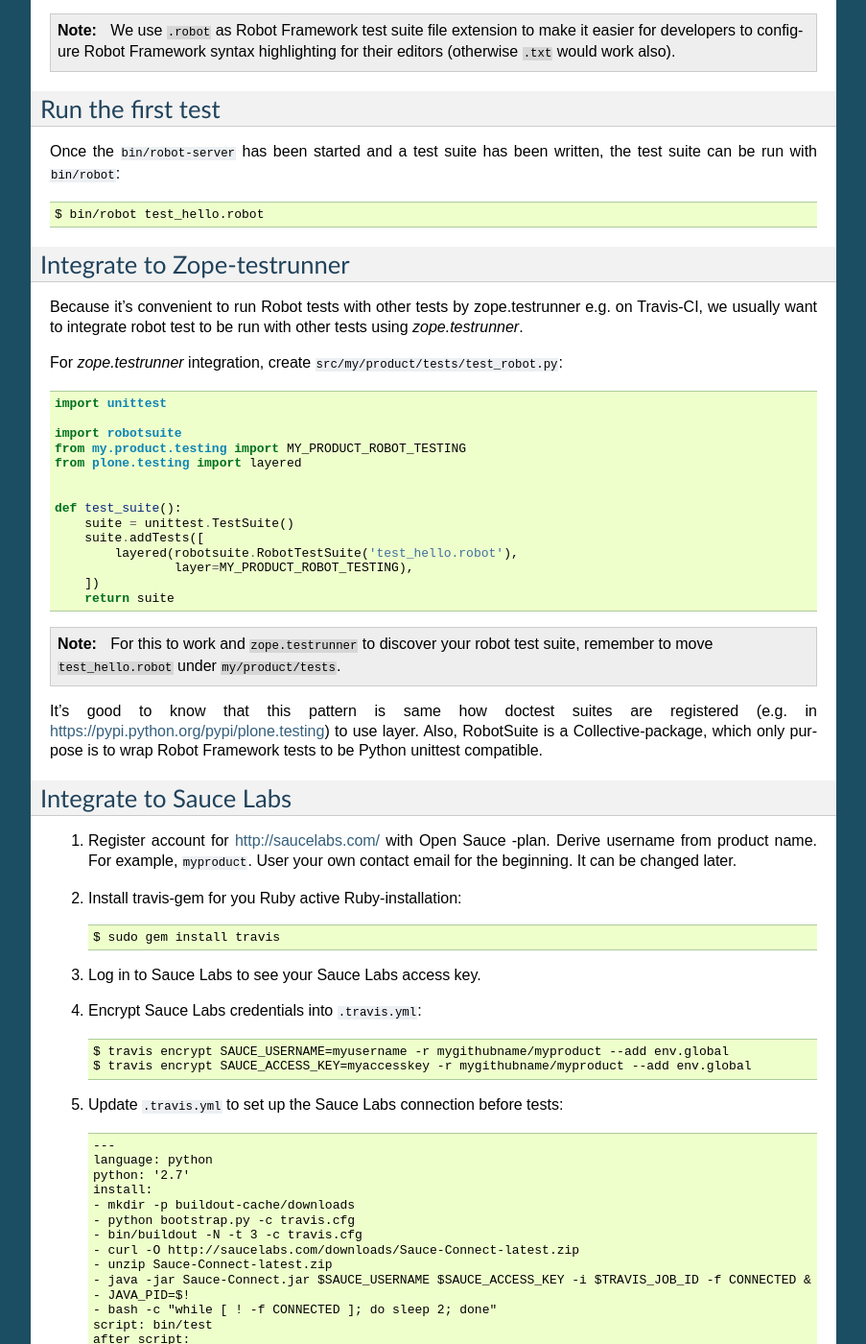
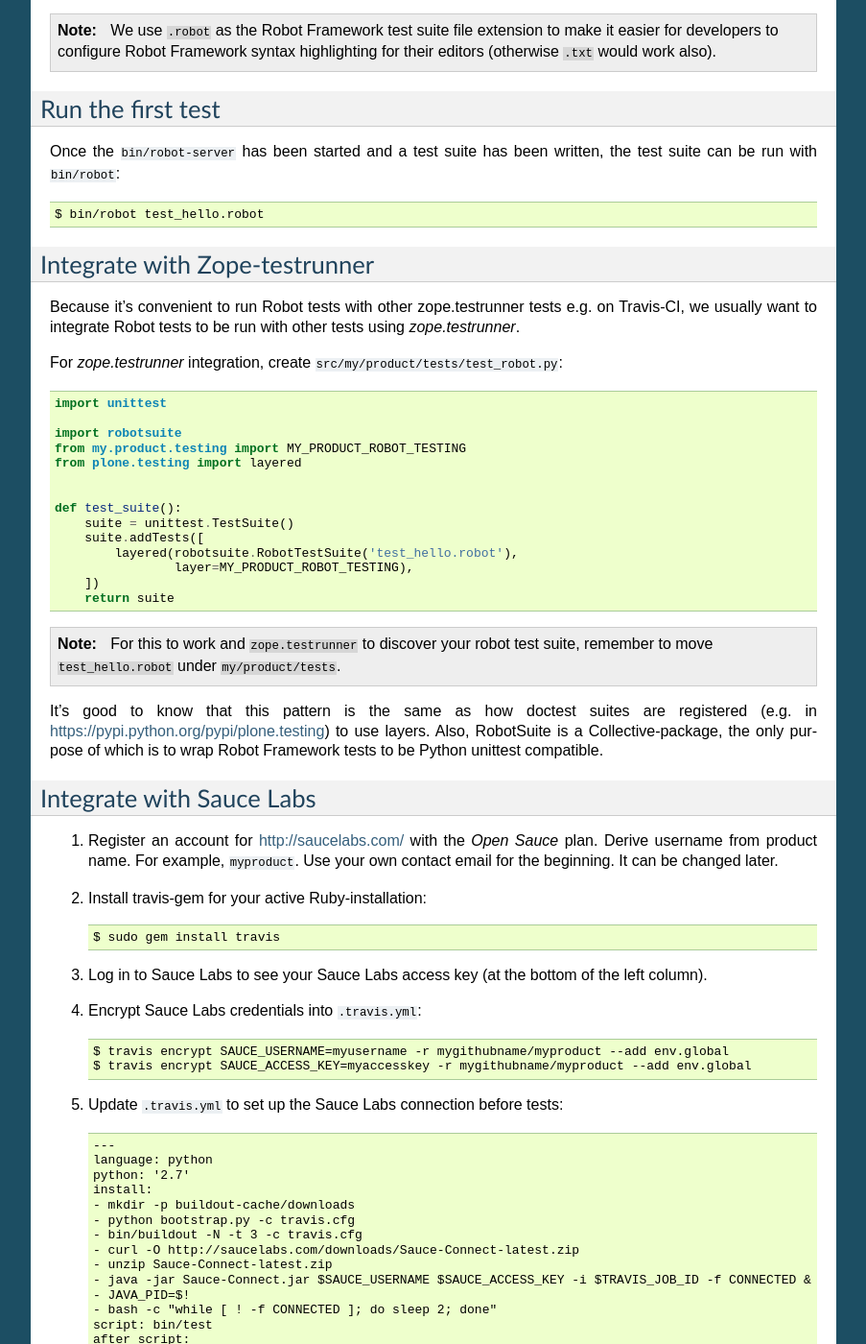
Before and after one commit to plone/plone.app.robotframework, a Sphinx documentation site: the page built from docs/source/happy.rst, in a window 1280 px wide and 1400 px high, scrolled down 3165 px. Shown: the whole window at 96% size, without its empty margins (198-1101 px from the left). Built offline with Sphinx 7.4.7, drawn with Linux system fonts in a browser that asks for light colours; some of the changed text lies outside the part shown.

Commit message:
Just minor typo, grammar and punctuation fixes.

```diff
--- a/docs/source/happy.rst
+++ b/docs/source/happy.rst
@@ -151,8 +151,8 @@
         Page should contain  Powered by Plone
 
 Robot is all about running test clauses called **keywords**.
-Every test case may contain one more keywords, which are run in serial --
-usually until first of them fails.
+Every test case may contain one or more keywords, which are run sequentially --
+usually until the first of them fails.
 
 Keywords are defined in **keywords libraries** and as **user keywords**.
 Keyword libraries can be Python libraries or XML-RPC-services.
@@ -189,7 +189,7 @@
     I see the Site Setup -link
         Element should be visible  css=#personaltools-plone_setup
 
-.. note:: We use ``.robot`` as Robot Framework test suite
+.. note:: We use ``.robot`` as the Robot Framework test suite
    file extension to make it easier for developers to
    configure Robot Framework syntax highlighting
    for their editors (otherwise ``.txt`` would work also).
@@ -206,15 +206,15 @@
 
 .. note::: ``bin/robot`` is a wrapper for Robot Framework's
    pybot test runner to  support plone.testing's test isolation
-   for Plone when used with together with bin/robot-server.
+   for Plone when used together with bin/robot-server.
 
 
-Integrate to Zope-testrunner
+Integrate with Zope-testrunner
 ----------------------------
 
-Because it's convenient to run Robot tests with other tests
-by zope.testrunner e.g. on Travis-CI, we usually want to integrate
-robot test to be run with other tests using *zope.testrunner*.
+Because it's convenient to run Robot tests with other zope.testrunner
+tests e.g. on Travis-CI, we usually want to integrate
+Robot tests to be run with other tests using *zope.testrunner*.
 
 For *zope.testrunner* integration, create
 ``src/my/product/tests/test_robot.py``::
@@ -238,24 +238,25 @@
    robot test suite, remember to move ``test_hello.robot`` under
    ``my/product/tests``.
 
-It's good to know that this pattern is same how doctest suites are registered
-(e.g. in https://pypi.python.org/pypi/plone.testing) to use layer.  Also,
-RobotSuite is a Collective-package, which only purpose is to wrap Robot
-Framework tests to be Python unittest compatible.
+It's good to know that this pattern is the same as how doctest suites are
+registered (e.g. in https://pypi.python.org/pypi/plone.testing) to use
+layers.  Also, RobotSuite is a Collective-package, the only purpose of
+which is to wrap Robot Framework tests to be Python unittest compatible.
 
 
-Integrate to Sauce Labs
+Integrate with Sauce Labs
 -----------------------
 
-1. Register account for http://saucelabs.com/ with Open Sauce -plan.
-   Derive username from product name. For example, ``myproduct``. User your own
+1. Register an account for http://saucelabs.com/ with the *Open Sauce* plan.
+   Derive username from product name. For example, ``myproduct``. Use your own
    contact email for the beginning.  It can be changed later.
 
-2. Install travis-gem for you Ruby active Ruby-installation::
+2. Install travis-gem for your active Ruby-installation::
 
        $ sudo gem install travis
 
-3. Log in to Sauce Labs to see your Sauce Labs access key.
+3. Log in to Sauce Labs to see your Sauce Labs access key (at the bottom of
+   the left column).
 
 4. Encrypt Sauce Labs credentials into ``.travis.yml``::
 
@@ -281,8 +282,8 @@
        - kill $JAVA_PID
        env:
          global:
-         - secure: ! (here's an encrypted variable createdwith travis-commmand)
-         - secure: ! (here's an encrypted variable createdwith travis-commmand)
+         - secure: ! (here's an encrypted variable created with travis-commmand)
+         - secure: ! (here's an encrypted variable created with travis-commmand)
          - ROBOT_BUILD_NUMBER=travis-$TRAVIS_BUILD_NUMBER
          - ROBOT_REMOTE_URL=http://$SAUCE_USERNAME:$SAUCE_ACCESS_KEY@ondemand.saucelabs.com:80/wd/hub
          - ROBOT_DESIRED_CAPABILITIES=tunnel-identifier:$TRAVIS_JOB_ID
@@ -361,15 +362,15 @@
 How to write more tests
 -----------------------
 
-The most difficult parts in writing robot tests with Selenium-keywords is to know
+The most difficult part in writing robot tests with Selenium-keywords is to know
 the application you are testing: which link to click when and to which field to
 input test data.
 
-Robot Framework ships with a few selected standard libraries. One of them is
-*Dialogs*-library, which provides a very usable keyword: *Pause execution*. By
-importing Dialogs-library (while developing the test) and adding *Pause execution*
-keyword, you can pause the test at any point to make it possible to figure out
-what to do next. (Dialogs depend on
+Robot Framework ships with a few selected standard libraries. One of them is the
+*Dialogs*-library, which provides a very useful keyword: *Pause execution*. By
+importing Dialogs-library (while developing the test) and adding the
+*Pause execution* keyword, you can pause the test at any point to make it
+possible to figure out what to do next. (Dialogs depend on
 `TkInter-library <http://wiki.python.org/moin/TkInter>`_.)
 
 For example::
@@ -396,7 +397,7 @@
         Import library  Dialogs
         Pause execution
 
-.. note:: Be sure to remove Dialogs-library import and its keywords
+.. note:: Be sure to remove the Dialogs-library import and its keywords
    before commit, because Dialogs-library may have dependencies,
    which are not available on your CI-machine.
 
```
Also changed, not shown: other parts of docs/source/happy.rst (+12 -12 lines).
